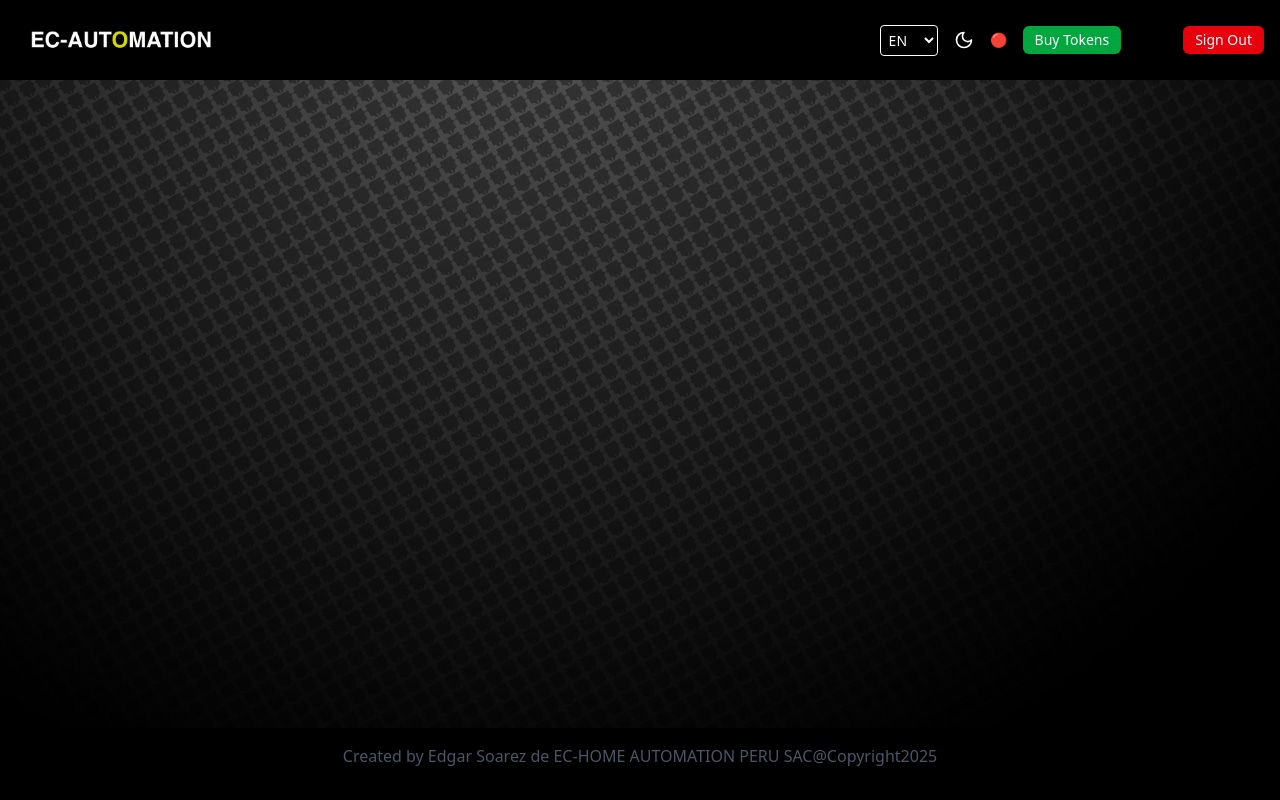
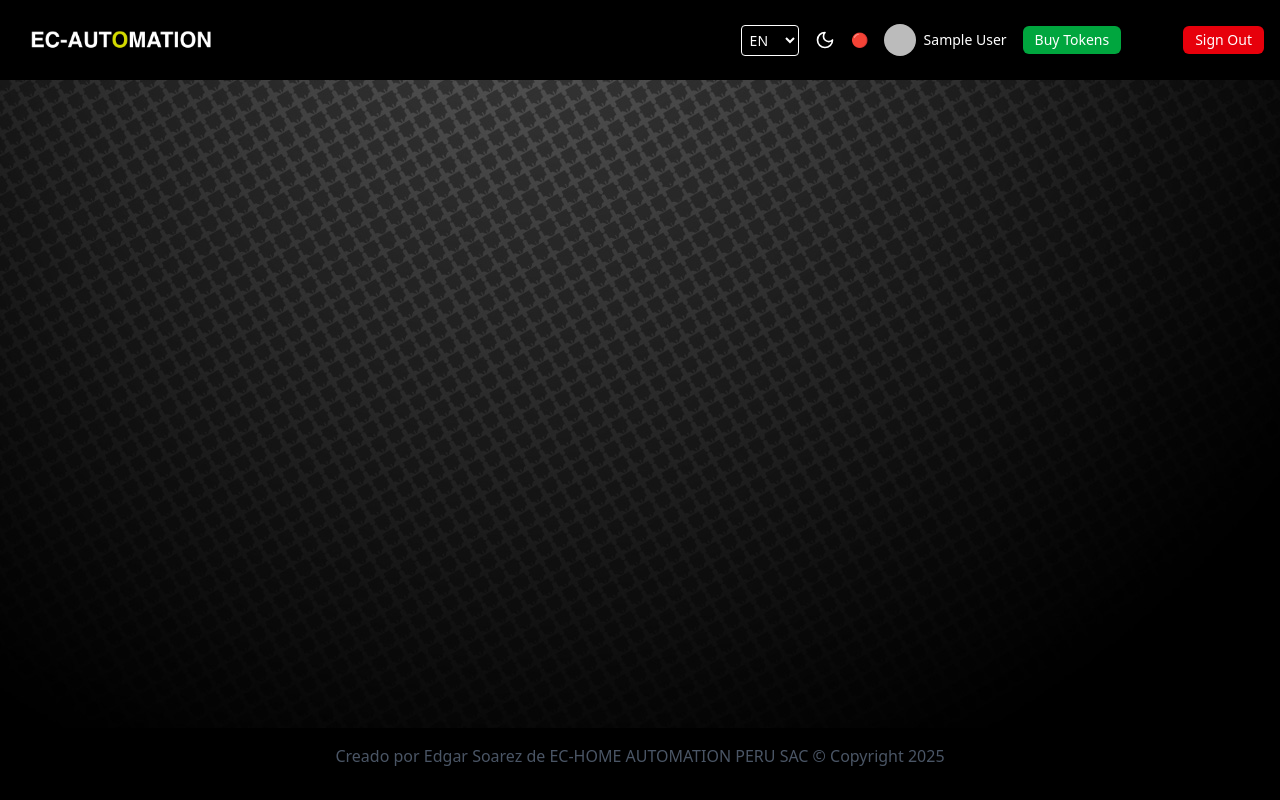
Before and after one commit to ec-automation/ec_world2025, a Next.js app: page / in a window 1280 px wide. Built offline with nearby package versions, Linux system fonts and the light colour scheme; no server answers; sample sign-in values are in the browser's storage; some icons are missing.

Commit message:
dashboard ya muestra nombre de usuario

```diff
--- a/src/app/page.js
+++ b/src/app/page.js
@@ -15,9 +15,15 @@ function InnerPage() {
         <div className="flex-grow flex flex-col items-center justify-center p-6">
           {/* tu contenido */}
         </div>
+{/*         <footer className="p-4 bg-black text-white text-center">
+          <p className="mb-4 text-gray-600">{t("Copyright")}</p>
+        </footer> */}
         <footer className="p-4 bg-black text-white text-center">
-          <p className="mb-4 text-gray-600">{t("Copyright")}</p>
-        </footer>
+  <p className="mb-4 text-gray-600">
+    Creado por Edgar Soarez de EC-HOME AUTOMATION PERU SAC © Copyright 2025
+  </p>
+</footer>
+
       </main>
     </WebSocketProvider>
   );
--- a/src/components/navbar.jsx
+++ b/src/components/navbar.jsx
@@ -2,7 +2,7 @@
 
 import { useSession, signIn, signOut } from "next-auth/react";
 import { useTranslation } from "react-i18next";
-import { useSocket } from "./WebSocketProvider"; // Asegúrate de que la ruta es correcta
+import { useSocket } from "./WebSocketProvider";
 import { Moon, Sun } from "lucide-react";
 import CartIcon from "./CartIcon";
 import useDarkMode from "../hooks/useDarkMode";
@@ -29,7 +29,6 @@ function Ec_nav_bar() {
 
   const changeLanguage = (lng) => {
     i18n.changeLanguage(lng);
-
     if (socket) {
       socket.emit('update-preferences', { language: lng });
     }
@@ -43,10 +42,12 @@ function Ec_nav_bar() {
 
   return (
     <nav className="w-full h-20 bg-black bg-opacity-70 flex items-center justify-between px-4">
-      <div className="flex items-center">
+      {/* Logo */}
+      <div className="flex items-center gap-2">
         <img src={logoUrl} alt="Logo" className="h-12 w-auto" />
       </div>
 
+      {/* Opciones */}
       <div className="flex items-center gap-4">
         <select
           className="bg-black text-white border rounded p-1 text-sm"
@@ -70,16 +71,25 @@ function Ec_nav_bar() {
 
         {session ? (
           <>
+            {/* Foto y nombre */}
+            <div className="flex items-center gap-2 text-white">
+              {session.user?.image && (
+                <img src={session.user.image} alt="Profile" className="w-8 h-8 rounded-full" />
+              )}
+              <span className="hidden md:inline text-sm">{session.user?.name}</span>
+            </div>
+
+            {/* Botones de usuario logueado */}
             <button onClick={handleBuy} className="bg-green-600 text-white hover:bg-green-700 px-3 py-1 rounded-md text-sm">
               {t("buy_now")}
             </button>
             <CartIcon />
-            <button onClick={() => signOut()} className="bg-red-600 text-white hover:bg-red-700 px-3 py-1 rounded-md text-sm">
+            <button onClick={() => signOut({ callbackUrl: '/' })} className="bg-red-600 text-white hover:bg-red-700 px-3 py-1 rounded-md text-sm">
               {t("Sign Out")}
             </button>
           </>
         ) : (
-          <button onClick={() => signIn()} className="bg-blue-600 text-white hover:bg-blue-700 px-3 py-1 rounded-md text-sm">
+          <button onClick={() => signIn(undefined, { callbackUrl: '/' })} className="bg-blue-600 text-white hover:bg-blue-700 px-3 py-1 rounded-md text-sm">
             {t("Sign In")}
           </button>
         )}
```
